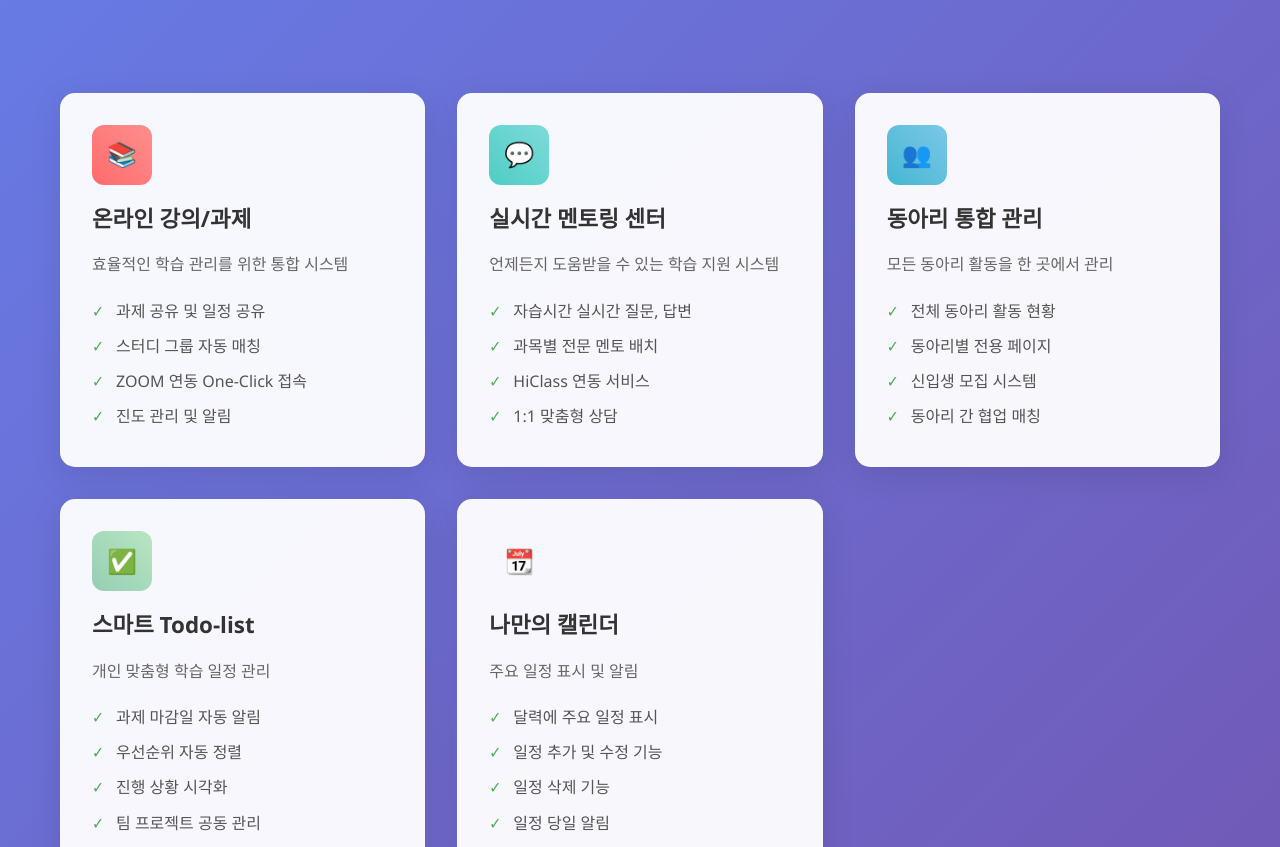
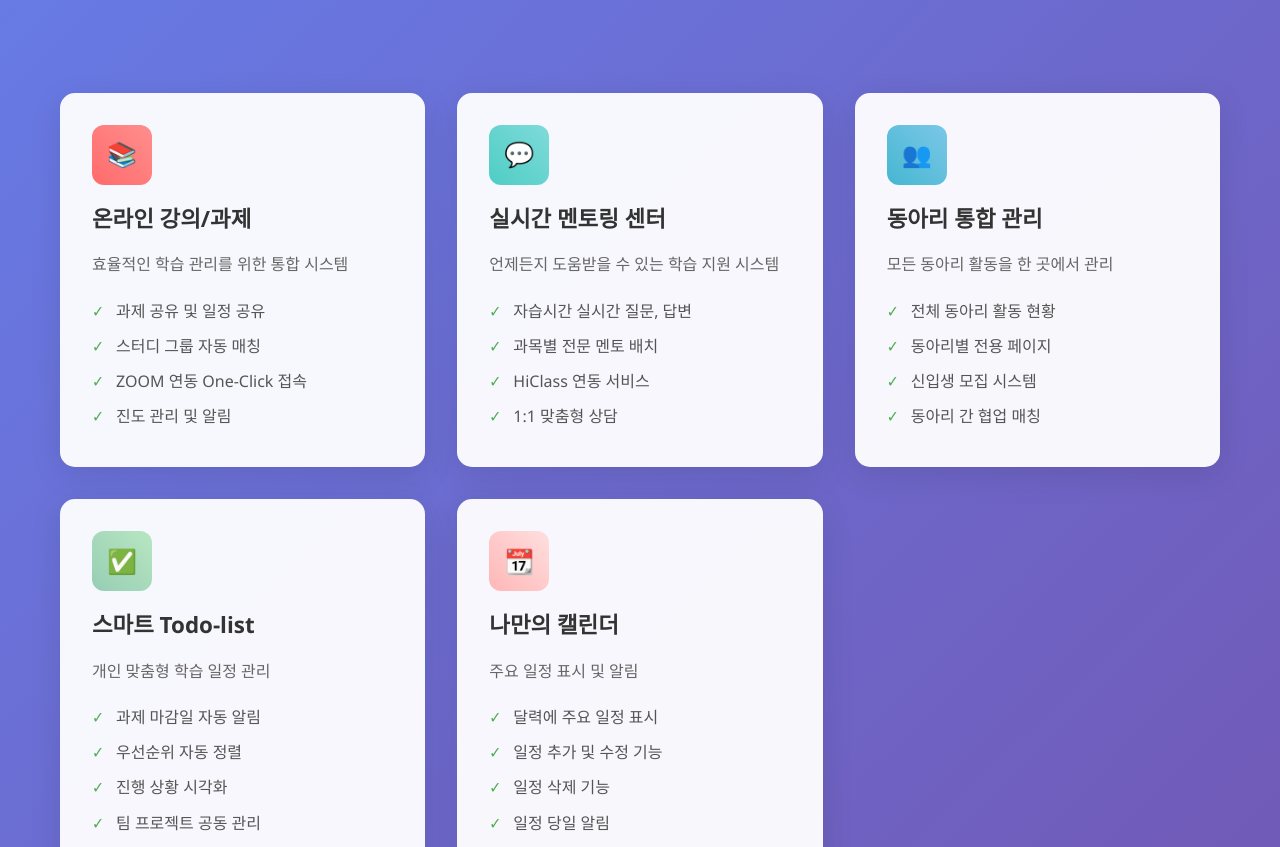
Before and after one commit to Cmon09/studimi, a website: page index.html in a window 1280 px wide. Shown: the part 253-1100 px from the top of the page. Drawn offline with Linux system fonts and the light colour scheme.

Commit message:
styles.css

```diff
--- a/styles.css
+++ b/styles.css
@@ -175,6 +175,7 @@ main {
 .mentoring .feature-icon { background: linear-gradient(45deg, #4ECDC4, #7FDBDA); }
 .clubs .feature-icon { background: linear-gradient(45deg, #45B7D1, #7CC7E8); }
 .todo .feature-icon { background: linear-gradient(45deg, #96CEB4, #B8E6C1); }
+.cal .feature-icon { background: linear-gradient(45deg, #FFB6B6, #FFDFDF); }
 
 /* Dashboard Preview */
 .dashboard-preview {
```
